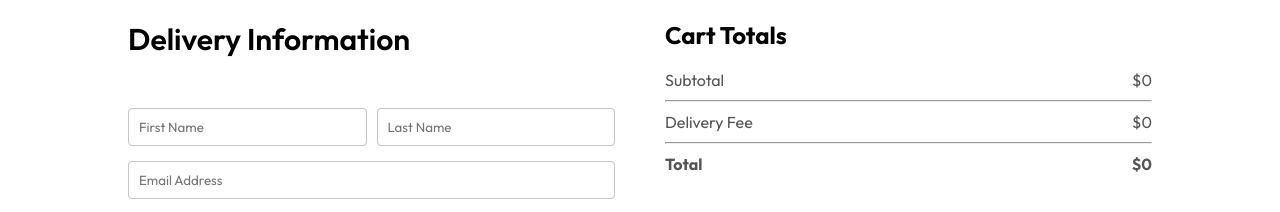
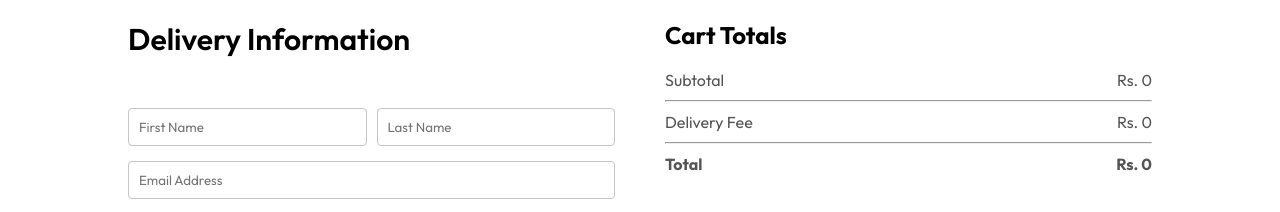
Before and after one commit to catherin-raichal-i/TomatoBites, a React (Vite) app: page /order in a window 1280 px wide. Shown: the part 162-374 px from the top of the page. Built offline with nearby package versions, Linux system fonts and the light colour scheme.

Commit message:
Update PlaceOrder.jsx

```diff
--- a/src/pages/PlaceOrder/PlaceOrder.jsx
+++ b/src/pages/PlaceOrder/PlaceOrder.jsx
@@ -42,19 +42,19 @@ const PlaceOrder = () => {
           <div>
             <div className="cart-total-details">
               <p>Subtotal</p>
-              <p>${getTotalCartAmount()}</p>
+              <p>Rs. {getTotalCartAmount()}</p>
             </div>
             <hr />
 
             <div className="cart-total-details">
               <p>Delivery Fee</p>
-              <p>${getTotalCartAmount() === 0 ? 0 : 2}</p>
+              <p>Rs. {getTotalCartAmount() === 0 ? 0 : 50}</p>
             </div>
             <hr />
 
             <div className="cart-total-details">
               <b>Total</b>
-              <b>${getTotalCartAmount() === 0 ? 0 : getTotalCartAmount() + 2}</b>
+              <b>Rs. {getTotalCartAmount() === 0 ? 0 : getTotalCartAmount() + 50}</b>
             </div>
           </div>
           <button>Proceed to Payment</button>
@@ -66,4 +66,5 @@ const PlaceOrder = () => {
   )
 }
 
+
 export default PlaceOrder
```
